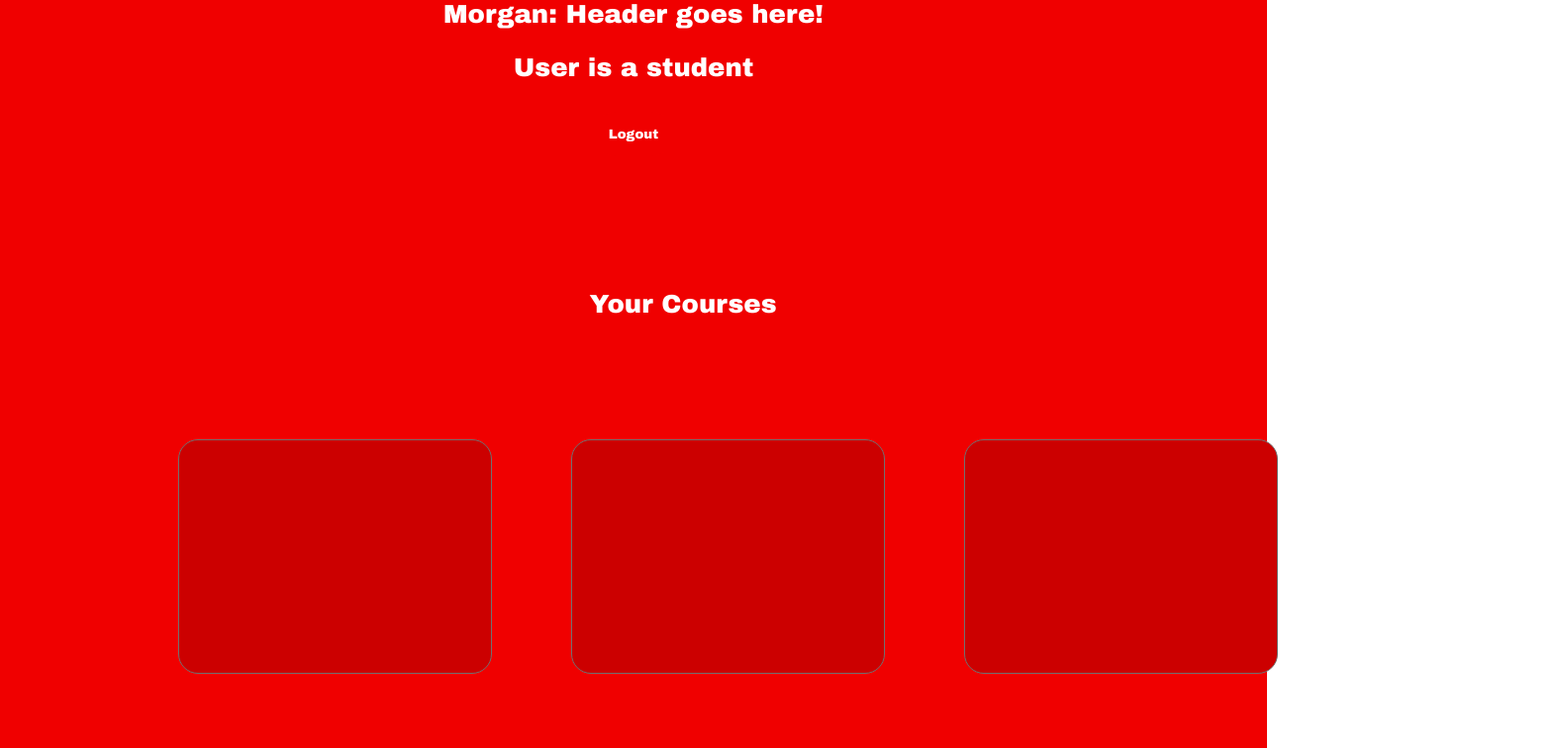
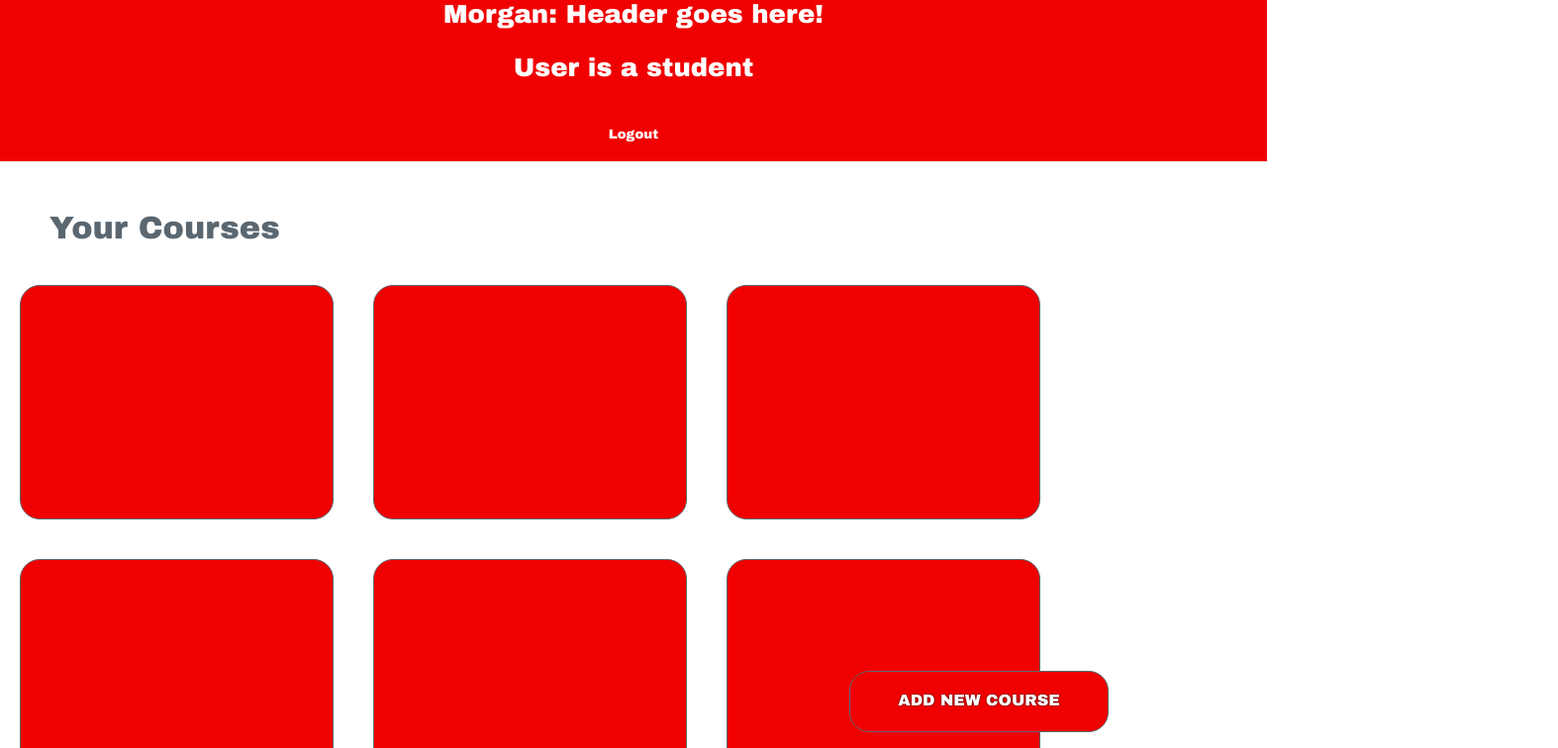
Before and after one commit to SWE-Team-1/attendancetracker, a React (Create React App) app in the folder attendance_tracker_app/: page / in a window 1280 px wide. Both pictures are taken after a click on the button "Login". Shown: the top 756 px of the page at 99% size, 1574 px wide, since content can reach past the window. Built offline with nearby package versions, Linux system fonts and the light colour scheme.

Commit message:
UI Tweaks

```diff
--- a/attendance_tracker_app/src/View.css
+++ b/attendance_tracker_app/src/View.css
@@ -1,30 +1,35 @@
+.View-Container{
+    background-color: var(--White);
+    height: 90vh;
+}
+
 .View-Title-Courses {
-    font-size: 26px;
-    text-indent: 100px;
-    margin-top: 130px;
+    font-size: xx-large;
+    color: var(--Gray);
+    text-align: left;
+    padding: 50px 50px 20px;
+    margin: 0;
 }
 
 .View-Total-Frame {
-    padding-left: 100px;
-    height: 760px;
     width: 100%;
 }
 
 .View-Edit-Course {
-    padding-left: 80%;
-    height: 120px;
-    width: 550px;
+    position: absolute;
+    bottom: 0;
+    right: 0;
+    text-decoration: none;
 }
 
 .View-Courses {
     float: left;
     height: 235px;
     width: 315px;
-    background-color: rgb(204, 0, 0);
+    background-color: var(--Red);
     border-radius: 20px;
-    margin-left: 80px;
-    margin-top: 80px;
-    border: .1px solid rgb(112, 112, 112);
+    margin: 20px;
+    border: .1px solid var(--Gray);
 }
 
 .View-Edit-Button {
@@ -32,21 +37,20 @@
     height: 60px;
     width: 260px;
     margin-right: 160px;
-    text-align: center;
     font-size: 16px;
     line-height: 58px;
-    font-weight: 600;
+    text-decoration: none;
 }
 
 .View-Add-Course {
-    background-color: rgb(204, 0, 0);
-    border: .1px solid rgb(112, 112, 112);
-    color: rgb(255, 255, 255);
+    background-color: var(--Red);
+    border: .1px solid var(--Gray);
+    color: var(--White);
     border-radius: 20px;
-    text-shadow: .1px .1px 2px rgb(0, 0, 0);
+    text-shadow: .1px .1px 2px var(--Black);
 }
 
-.View-removeCourse {
-    color: rgb(94, 94, 94);
-    text-shadow: .1px .1px 0px rgb(0, 0, 0);
+.View-Remove-Course {
+    color: var(--Gray);
+    text-shadow: .1px .1px 0px var(--Black);
 }
--- a/attendance_tracker_app/src/View.js
+++ b/attendance_tracker_app/src/View.js
@@ -19,18 +19,21 @@ class View extends React.Component {
         <p>User is a {this.props.prof ? 'prof' : 'student'}</p>
         <button onClick={() => this.props.logout()}>Logout</button>
 
-        <div>
-          <h5 class='View-Title-Courses'>Your Courses</h5>
-          <div class='View-Total-Frame'>
-            <a href='#' class='View-Courses'></a>
-            <a href='#' class='View-Courses'></a>
-            <a href='#' class='View-Courses'></a>
-            <a href='#' class='View-Courses'></a>
-            <a href='#' class='View-Courses'></a>
+        <div className='View-Container'>
+          <h5 className='View-Title-Courses'>Your Courses</h5>
+          <div className='View-Total-Frame'>
+            <a href='#' className='View-Courses'></a>
+            <a href='#' className='View-Courses'></a>
+            <a href='#' className='View-Courses'></a>
+            <a href='#' className='View-Courses'></a>
+            <a href='#' className='View-Courses'></a>
+            <a href='#' className='View-Courses'></a>
+            <a href='#' className='View-Courses'></a>
+            <a href='#' className='View-Courses'></a>
           </div>
-          <div class='View-Edit-Course'>
-            <a href='#' class='View-Edit-Button View-Add-Course'>ADD NEW COURSE</a>
-            <a href='#' class='View-Edit-Button View-Remove-Course'>REMOVE COURSE</a>
+          <div className='View-Edit-Course'>
+            <a href='#' className='View-Edit-Button View-Add-Course'>ADD NEW COURSE</a>
+            <a href='#' className='View-Edit-Button View-Remove-Course'>REMOVE COURSE</a>
           </div>
         </div>
       </div>
```
